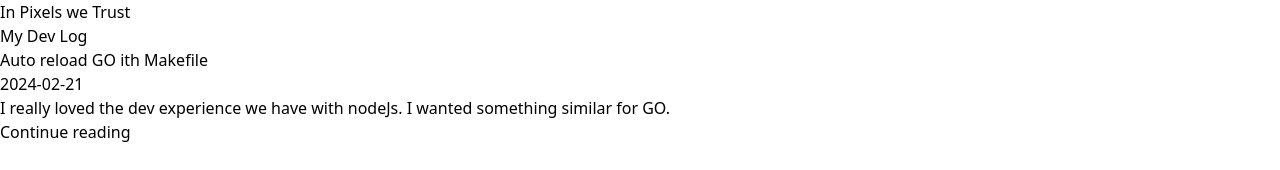
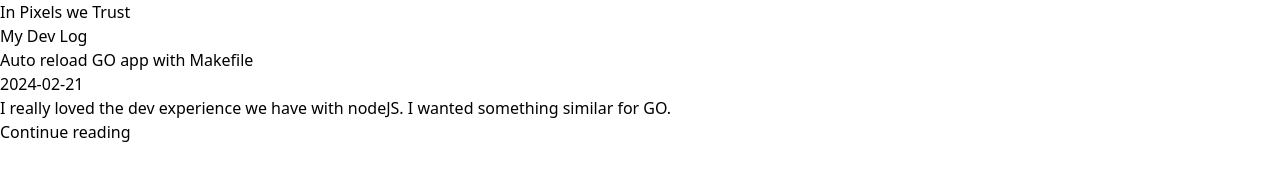
Before and after one commit to crinne/rapsa.cc, a React (Vite) app: page / in a window 1280 px wide. Shown: the top 170 px of the page. Built offline with nearby package versions, Linux system fonts and the light colour scheme.

Commit message:
fix typo

```diff
--- a/src/App.tsx
+++ b/src/App.tsx
@@ -19,11 +19,11 @@ function App() {
           <li className="mt-20">
             <h3 className="dark:text-neutral-300 font-semibold cursor-pointer"
               onClick={() => navigate("/resizable-div")}
-            >Auto reload GO ith Makefile</h3>
+            >Auto reload GO app with Makefile</h3>
             <span className="text-xs dark:text-neutral-500 font-thin">2024-02-21</span>
             <div className="mt-4">
               <p className="text-sm font-light dark:text-neutral-400">
-                I really loved the dev experience we have with nodeJs. I wanted something similar for GO.
+                I really loved the dev experience we have with nodeJS. I wanted something similar for GO.
               </p>
             </div>
             <Link className="cursor-pointer mt-2 flex dark:text-neutral-400 dark:hover:text-neutral-300"
```
